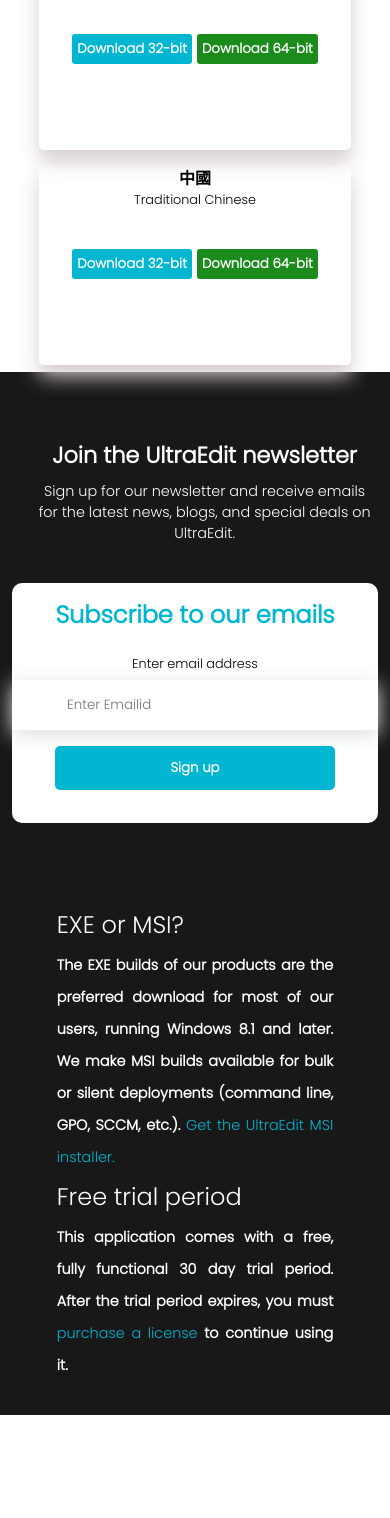
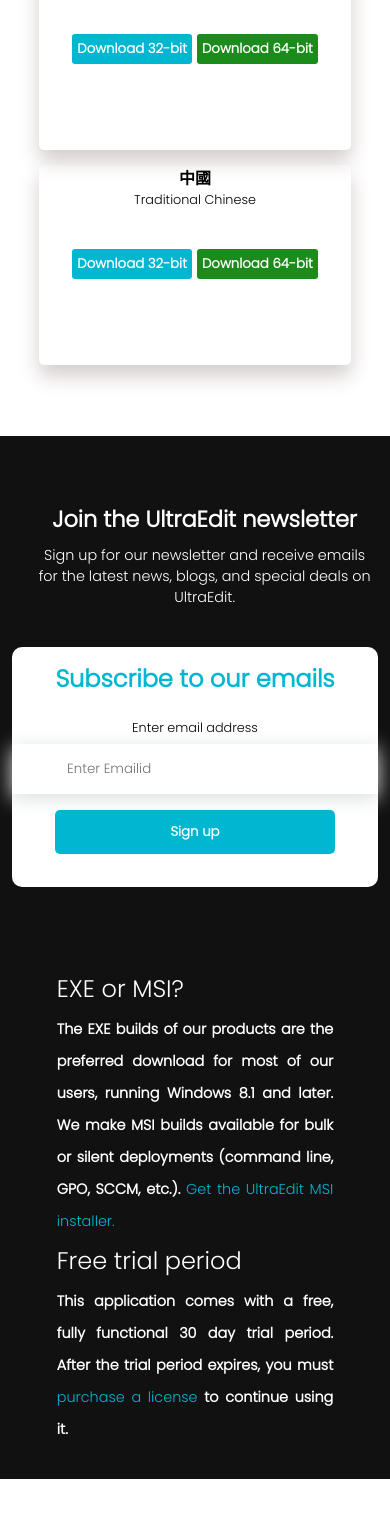
Before and after one commit to SSK443/React-myown-first-website, a React (Vite) app: page / in a window 390 px wide. Shown: the part 2330-3848 px from the top of the page. Built offline with nearby package versions, Linux system fonts and the light colour scheme.

Commit message:
change it

```diff
--- a/src/components/cards.css
+++ b/src/components/cards.css
@@ -93,10 +93,11 @@
   .card-one {
 display: grid;
 grid-template-columns: 1fr;
-margin-top: 60rem;
+margin-top: 64rem;
 height: 70vh;
 width: 100%;
 margin-bottom: 2rem;
+background-color: rgb(18, 17, 17);
 
   }
   .one{
@@ -125,6 +126,7 @@
           height: 65vh;
       position: relative;
       bottom: 8rem;
+      background-color: rgb(18, 17, 17);
 
     }
 .one-line{
--- a/src/index.css
+++ b/src/index.css
@@ -6,4 +6,5 @@
     font-weight: 400;
     font-style: normal;
 
+
 }
```
